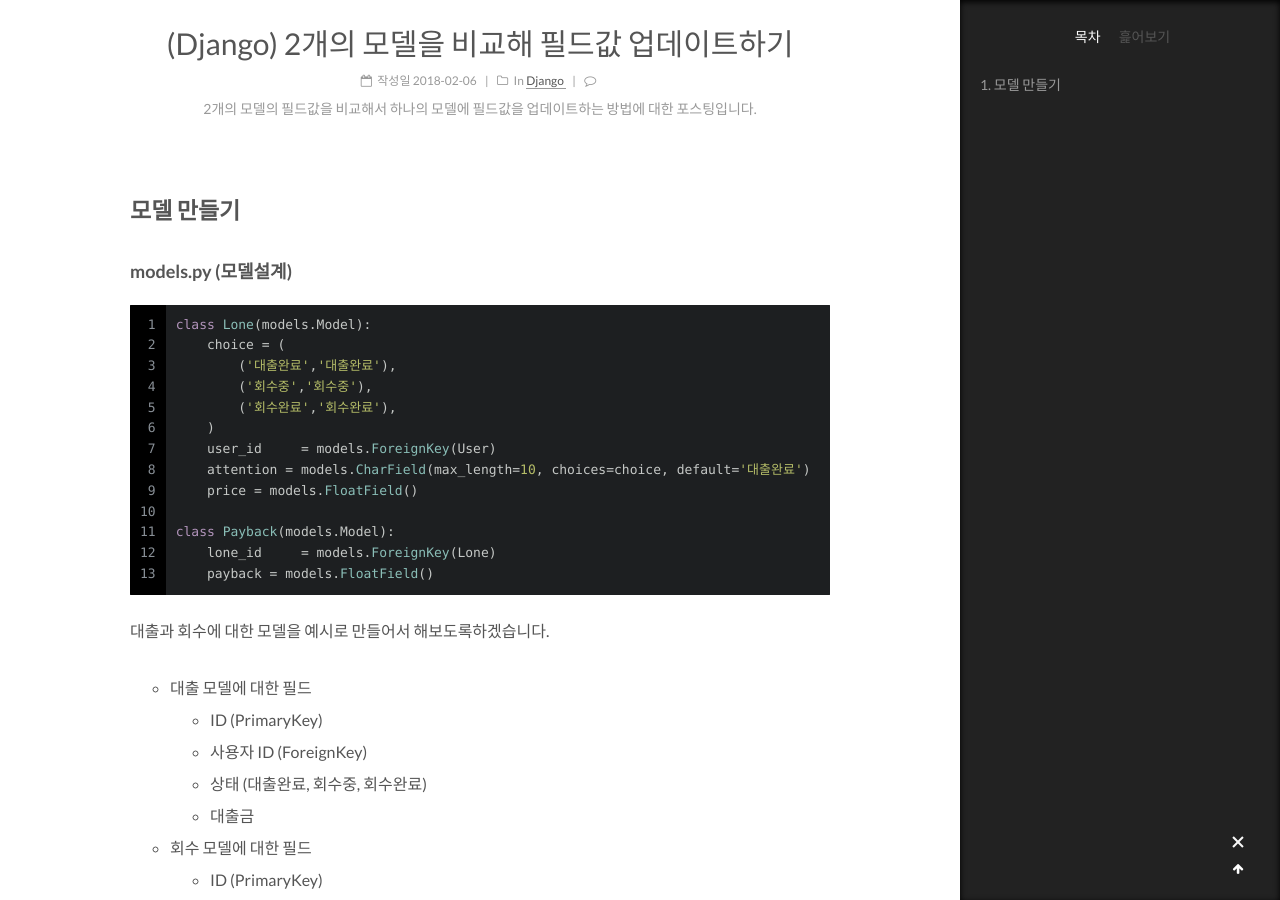
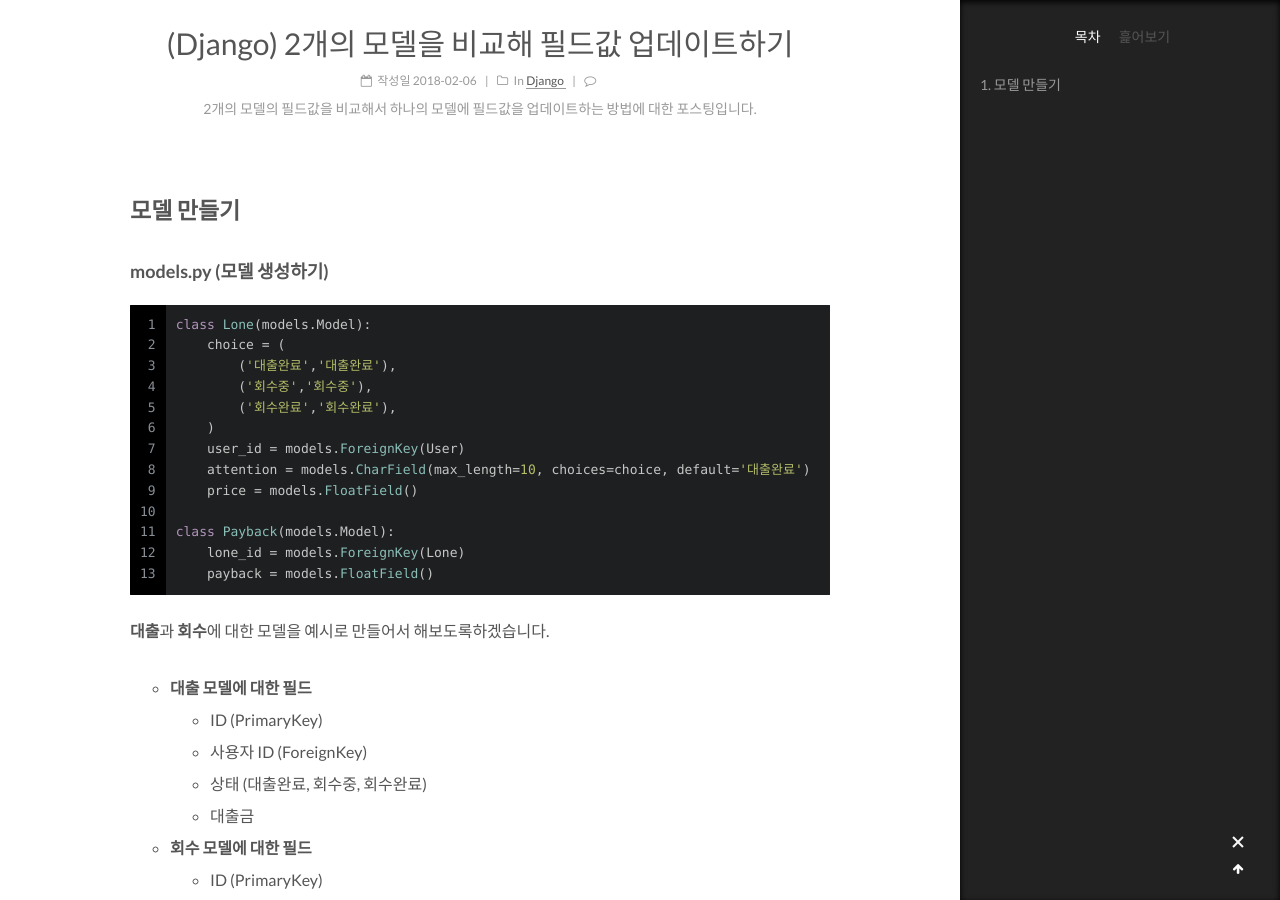
Before and after one commit to wkddnjset/wkddnjset.github.io, a Jekyll site: the page built from _posts/2018-02-06-(Django)-2개의-모델을-비교해-필드값-업데이트하기.md, in a window 1280 px wide and 900 px high, scrolled down 359 px. Built offline with Jekyll 4.4.1, drawn with Linux system fonts in a browser that asks for light colours; comment, search, counter and statistics services are not loaded.

Commit message:
2018-02-06

```diff
--- a/_posts/2018-02-06-(Django)-2개의-모델을-비교해-필드값-업데이트하기.md
+++ b/_posts/2018-02-06-(Django)-2개의-모델을-비교해-필드값-업데이트하기.md
@@ -9,7 +9,7 @@ tags: django, develop, backend
 
 ## 모델 만들기
 
-### models.py (모델설계)
+### models.py (모델 생성하기)
 
 {% highlight python linenos %}
 class Lone(models.Model):
@@ -18,24 +18,24 @@ class Lone(models.Model):
         ('회수중','회수중'),
         ('회수완료','회수완료'),
     )
-    user_id	= models.ForeignKey(User)
+    user_id = models.ForeignKey(User)
     attention = models.CharField(max_length=10, choices=choice, default='대출완료')
     price = models.FloatField()
 
 class Payback(models.Model):
-    lone_id	= models.ForeignKey(Lone)
+    lone_id = models.ForeignKey(Lone)
     payback = models.FloatField()
 {% endhighlight %}
 
-대출과 회수에 대한 모델을 예시로 만들어서 해보도록하겠습니다.
+**대출**과 **회수**에 대한 모델을 예시로 만들어서 해보도록하겠습니다.
 
-- 대출 모델에 대한 필드
+- **대출 모델에 대한 필드**
 	- ID (PrimaryKey)
 	- 사용자 ID (ForeignKey)
 	- 상태 (대출완료, 회수중, 회수완료)
 	- 대출금
 
-- 회수 모델에 대한 필드
+- **회수 모델에 대한 필드**
 	- ID (PrimaryKey)
 	- 대출모델 ID (ForeignKey)
 	- 회수금
```
